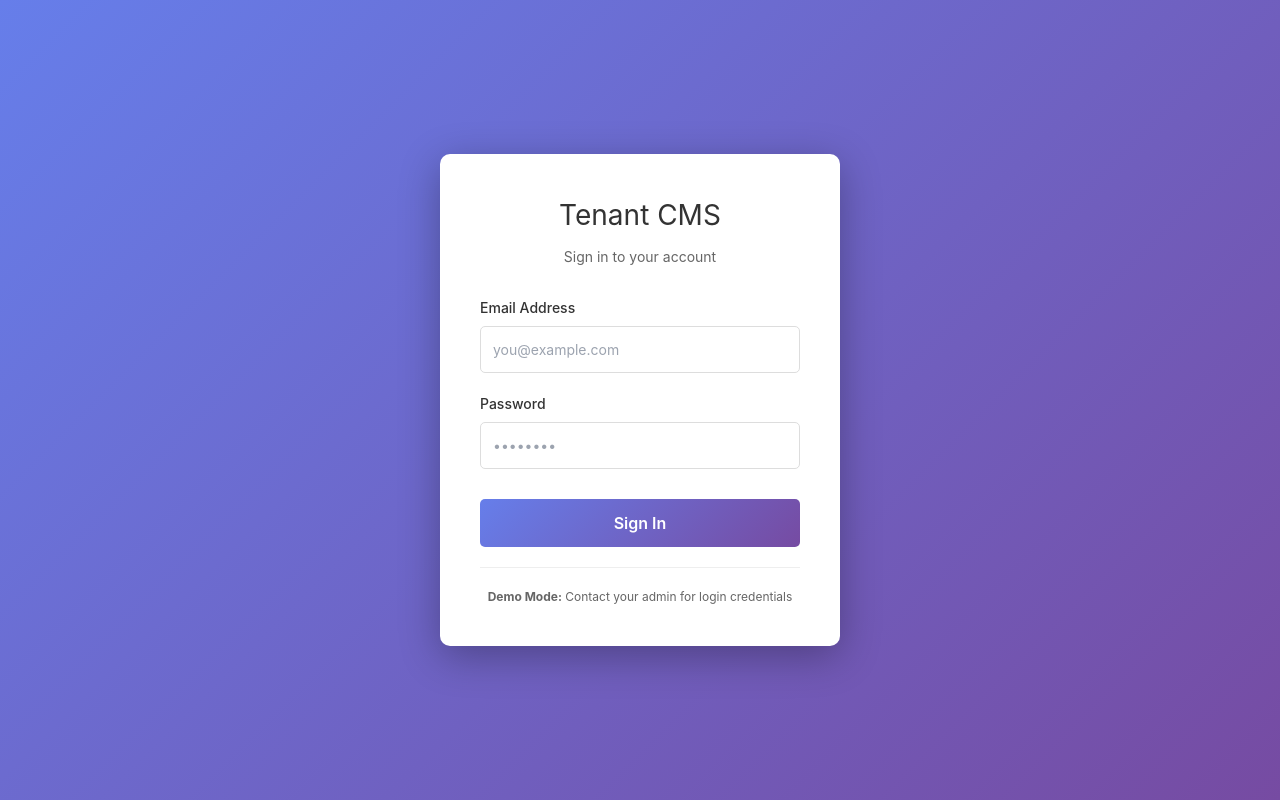
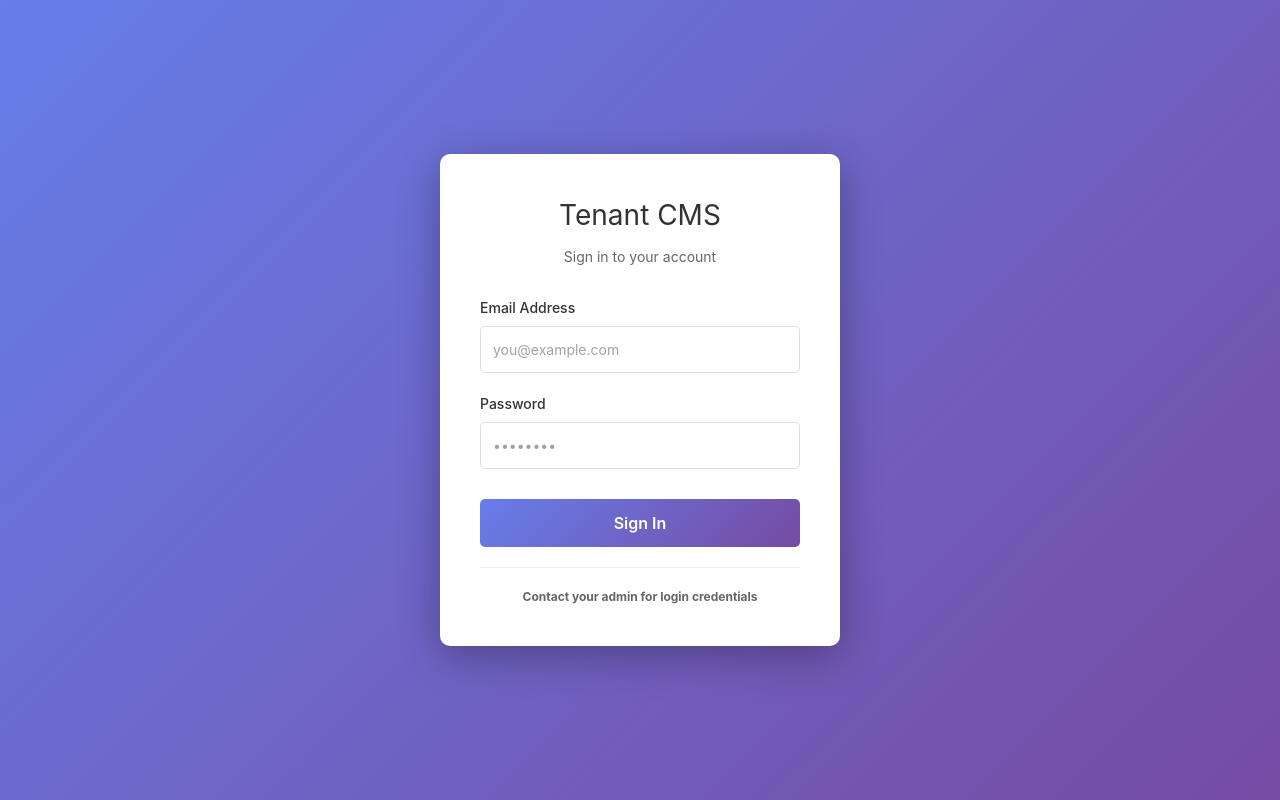
Before and after one commit to shamitech/autodealercloud, a Next.js app in the folder apps/tenant-cms/: page /login in a window 1280 px wide. Built offline with nearby package versions, Linux system fonts and the light colour scheme.

Commit message:
Use server component with Suspense for login page

```diff
--- a/apps/tenant-cms/app/login/page.tsx
+++ b/apps/tenant-cms/app/login/page.tsx
@@ -1,25 +1,21 @@
-'use client'
+import { Suspense } from 'react'
 
-import { Metadata } from 'next'
-import { useSearchParams } from 'next/navigation'
+export const dynamic = 'force-dynamic'
 
-export default function LoginPage() {
-  const searchParams = useSearchParams()
-  const error = searchParams.get('error')
+async function LoginForm() {
   return (
     <>
       <style>{`
+        * { margin: 0; padding: 0; box-sizing: border-box; }
+        html, body { width: 100%; height: 100%; }
         body {
-          font-family: -apple-system, BlinkMacSystemFont, 'Segoe UI', 'Roboto', 'Oxygen', 'Ubuntu', 'Cantarell', 'Fira Sans', 'Droid Sans', 'Helvetica Neue', sans-serif;
-          margin: 0;
-          padding: 0;
+          font-family: -apple-system, BlinkMacSystemFont, 'Segoe UI', 'Roboto', sans-serif;
           background: linear-gradient(135deg, #667eea 0%, #764ba2 100%);
           min-height: 100vh;
           display: flex;
           align-items: center;
           justify-content: center;
         }
-
         .login-container {
           background: white;
           border-radius: 10px;
@@ -28,25 +24,21 @@ export default function LoginPage() {
           max-width: 400px;
           padding: 40px;
         }
-
         h1 {
           text-align: center;
           color: #333;
           margin: 0 0 10px 0;
           font-size: 28px;
         }
-
         .subtitle {
           text-align: center;
           color: #666;
           margin: 0 0 30px 0;
           font-size: 14px;
         }
-
         .form-group {
           margin-bottom: 20px;
         }
-
         label {
           display: block;
           margin-bottom: 8px;
@@ -54,23 +46,18 @@ export default function LoginPage() {
           font-weight: 500;
           font-size: 14px;
         }
-
         input {
           width: 100%;
           padding: 12px;
           border: 1px solid #ddd;
           border-radius: 5px;
           font-size: 14px;
-          box-sizing: border-box;
-          transition: border-color 0.3s;
         }
-
         input:focus {
           outline: none;
           border-color: #667eea;
           box-shadow: 0 0 0 3px rgba(102, 126, 234, 0.1);
         }
-
         button {
           width: 100%;
           padding: 12px;
@@ -81,14 +68,9 @@ export default function LoginPage() {
           font-size: 16px;
           font-weight: 600;
           cursor: pointer;
-          transition: transform 0.2s;
           margin-top: 10px;
         }
-
-        button:hover {
-          transform: translateY(-2px);
-        }
-
+        button:hover { opacity: 0.9; }
         .demo-notice {
           text-align: center;
           color: #666;
@@ -102,15 +84,6 @@ export default function LoginPage() {
       <div className="login-container">
         <h1>Tenant CMS</h1>
         <p className="subtitle">Sign in to your account</p>
-
-        {error && (
-          <div style={{ backgroundColor: '#fee', border: '1px solid #fcc', color: '#c33', padding: '12px', borderRadius: '5px', marginBottom: '20px', fontSize: '14px' }}>
-            {error === 'invalid' && 'Invalid email or password'}
-            {error === 'empty' && 'Please fill in all fields'}
-            {error === 'tenant' && 'Tenant not found'}
-            {error === 'server' && 'Server error. Please try again'}
-          </div>
-        )}
 
         <form method="POST" action="/api/auth/login">
           <div className="form-group">
@@ -139,9 +112,17 @@ export default function LoginPage() {
         </form>
 
         <div className="demo-notice">
-          <p><strong>Demo Mode:</strong> Contact your admin for login credentials</p>
+          <p><strong>Contact your admin for login credentials</strong></p>
         </div>
       </div>
     </>
   )
 }
+
+export default function LoginPage() {
+  return (
+    <Suspense>
+      <LoginForm />
+    </Suspense>
+  )
+}
```
